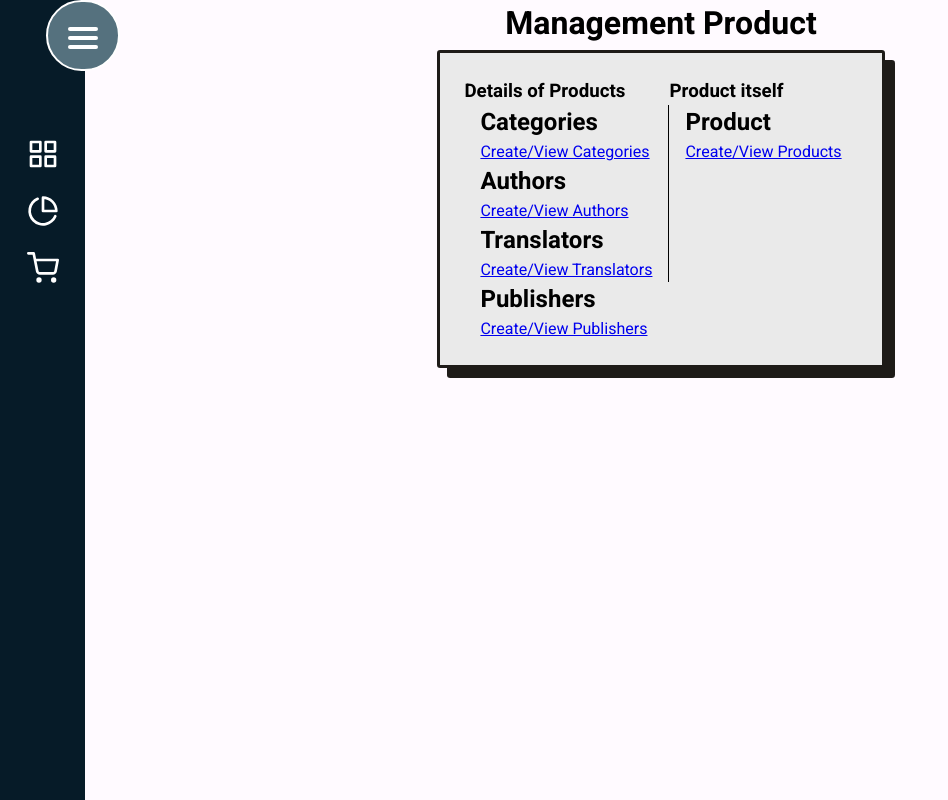
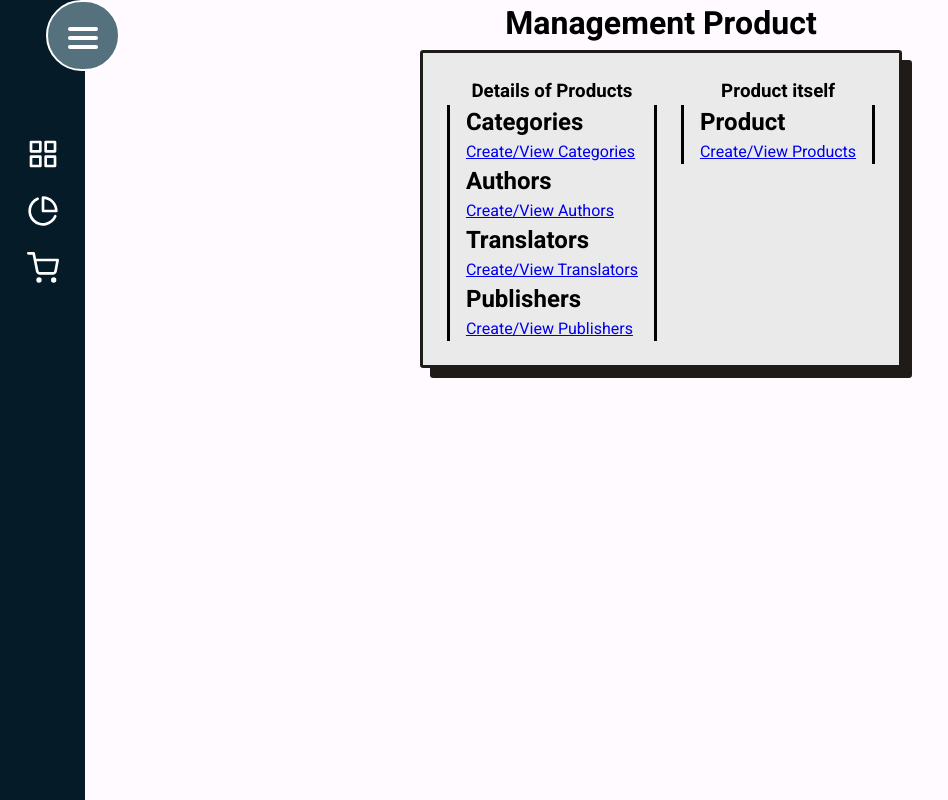
Before and after one commit to joaquimatheus/bookstore, a React (Create React App) app in the folder react-ui/: page /management/products in a window 1280 px wide. Shown: the whole page, without its empty margins (0-948 px from the left). Built offline with nearby package versions, Linux system fonts and the light colour scheme.

Commit message:
Creating new rules to details-products and modify some rules

```diff
--- a/react-ui/src/styles/management-products.css
+++ b/react-ui/src/styles/management-products.css
@@ -26,15 +26,18 @@ body {
     align-items: flex-start;
     background-color: #eaeaea;
     box-shadow: 10px 10px #1e1b18;
+    gap: 1.5em;
 }
 
 .item-product {
-    border-right: 1px solid black;
+    border-right: 3px solid black;
+    border-left: 3px solid black;
     padding: 0 1em;
 }
 
-.item-product:nth-last-child(1) {
-    border: none;
+.heading-part {
+    display: flex;
+    justify-content: center;
 }
 
 .content-product {
@@ -68,6 +71,30 @@ body {
     padding: 0.8em;
     font-size: 1.2em;
     resize: none;
+}
+
+.options-details {
+    display: flex;
+    justify-content: space-around;
+    padding: 1em;
+    gap: 0.5em;
+}
+
+.item-details {
+    border: 3px solid black;
+    padding: 0.5em;
+    border-radius: 0.5em;
+    background-color: #fffaff;
+}
+
+.item-details > label {
+    display: block;
+    font-size: 1.5em;
+}
+
+.item-details > select {
+    width: 200px;
+    padding: 0.5em;
 }
 
 .align-center {
```
